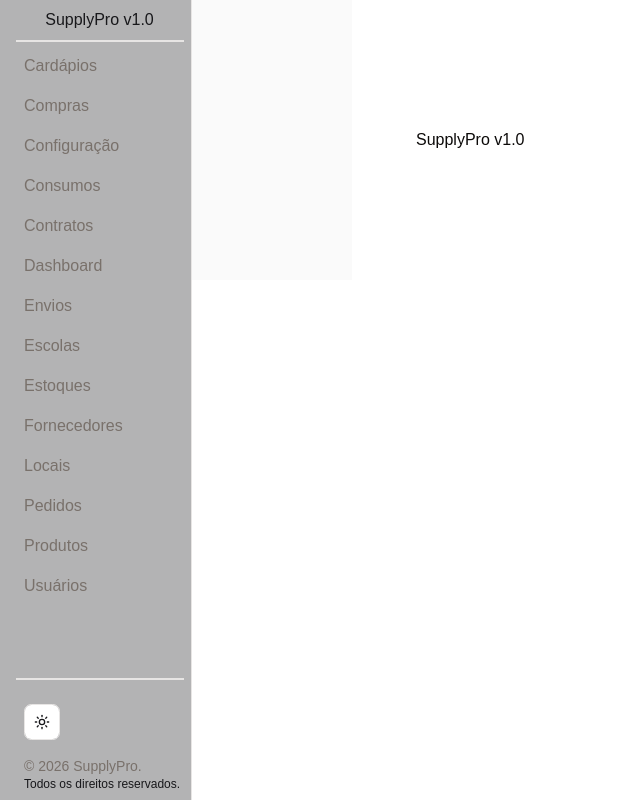
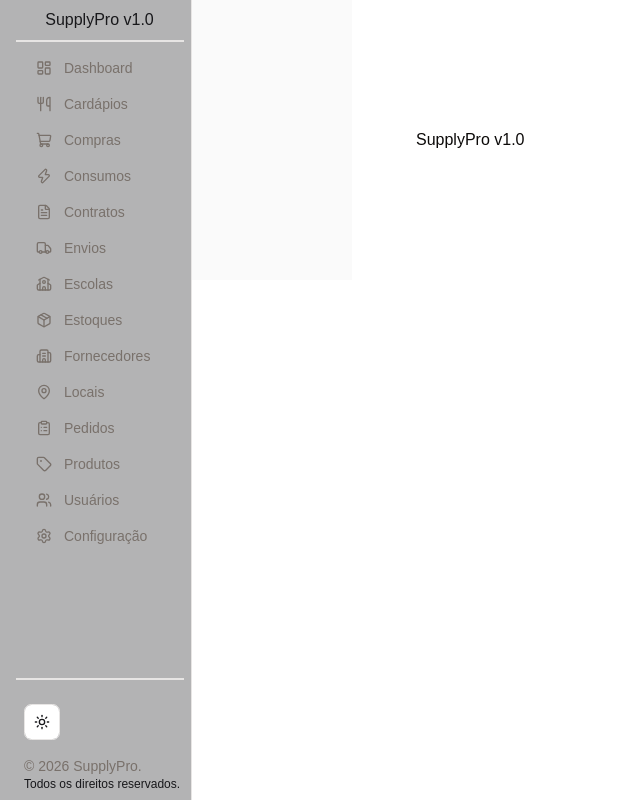
Before and after one commit to OrangemanZ7/supplypro2, a Next.js app: page / in a window 1280 px wide. Shown: the whole page, without its empty margins (0-640 px from the left). Built offline with nearby package versions, Linux system fonts and the light colour scheme.

Commit message:
css colors

```diff
--- a/components/Sidebar.tsx
+++ b/components/Sidebar.tsx
@@ -12,26 +12,42 @@ import {
   DropdownMenuItem,
   DropdownMenuTrigger,
 } from "@/components/ui/dropdown-menu";
+import {
+  LayoutDashboard,
+  Utensils,
+  ShoppingCart,
+  Settings,
+  Zap,
+  FileText,
+  Truck,
+  School,
+  Package,
+  Building2,
+  MapPin,
+  ClipboardList,
+  Tag,
+  Users,
+} from "lucide-react";
 
 export default function Sidebar() {
   const { setTheme } = useTheme();
   const pathname = usePathname();
 
   const navItems = [
-    { name: "Cardápios", href: "/cardapios" },
-    { name: "Compras", href: "/compras" },
-    { name: "Configuração", href: "/configuracao" },
-    { name: "Consumos", href: "/consumos" },
-    { name: "Contratos", href: "/contratos" },
-    { name: "Dashboard", href: "/dashboard" },
-    { name: "Envios", href: "/envios" },
-    { name: "Escolas", href: "/escolas" },
-    { name: "Estoques", href: "/estoques" },
-    { name: "Fornecedores", href: "/fornecedores" },
-    { name: "Locais", href: "/locais" },
-    { name: "Pedidos", href: "/pedidos" },
-    { name: "Produtos", href: "/produtos" },
-    { name: "Usuários", href: "/usuarios" },
+    { name: "Dashboard", href: "/dashboard", icon: LayoutDashboard },
+    { name: "Cardápios", href: "/cardapios", icon: Utensils },
+    { name: "Compras", href: "/compras", icon: ShoppingCart },
+    { name: "Consumos", href: "/consumos", icon: Zap },
+    { name: "Contratos", href: "/contratos", icon: FileText },
+    { name: "Envios", href: "/envios", icon: Truck },
+    { name: "Escolas", href: "/escolas", icon: School },
+    { name: "Estoques", href: "/estoques", icon: Package },
+    { name: "Fornecedores", href: "/fornecedores", icon: Building2 },
+    { name: "Locais", href: "/locais", icon: MapPin },
+    { name: "Pedidos", href: "/pedidos", icon: ClipboardList },
+    { name: "Produtos", href: "/produtos", icon: Tag },
+    { name: "Usuários", href: "/usuarios", icon: Users },
+    { name: "Configuração", href: "/configuracao", icon: Settings },
   ];
 
   return (
@@ -39,21 +55,23 @@ export default function Sidebar() {
       <p className="text-center p-2">SupplyPro v1.0</p>
       <hr className="w-42 border-t-2 ml-2" />
       <nav className="flex-1 overflow-y-auto">
-        <ul className="space-y-2 p-2 ml-2">
+        <ul className="p-2 ml-2">
           {navItems.map((item) => {
             const isActive = pathname === item.href;
+            const Icon = item.icon;
             return (
               <li key={item.href}>
                 <Link
                   href={item.href}
                   className={cn(
-                    "block py-1 transition-colors",
+                    "flex items-center gap-3 rounded-md px-3 py-2 text-sm transition-colors",
                     isActive
-                      ? "text-sidebar-primary font-semibold"
-                      : "text-muted-foreground hover:text-foreground",
+                      ? "bg-sidebar-accent text-sidebar-primary font-medium"
+                      : "text-muted-foreground hover:bg-sidebar-accent/50 hover:text-foreground",
                   )}
                 >
-                  {item.name}
+                  <Icon className="h-4 w-4" /> {/* Renderiza o ícone aqui */}
+                  <span>{item.name}</span>
                 </Link>
               </li>
             );
```
